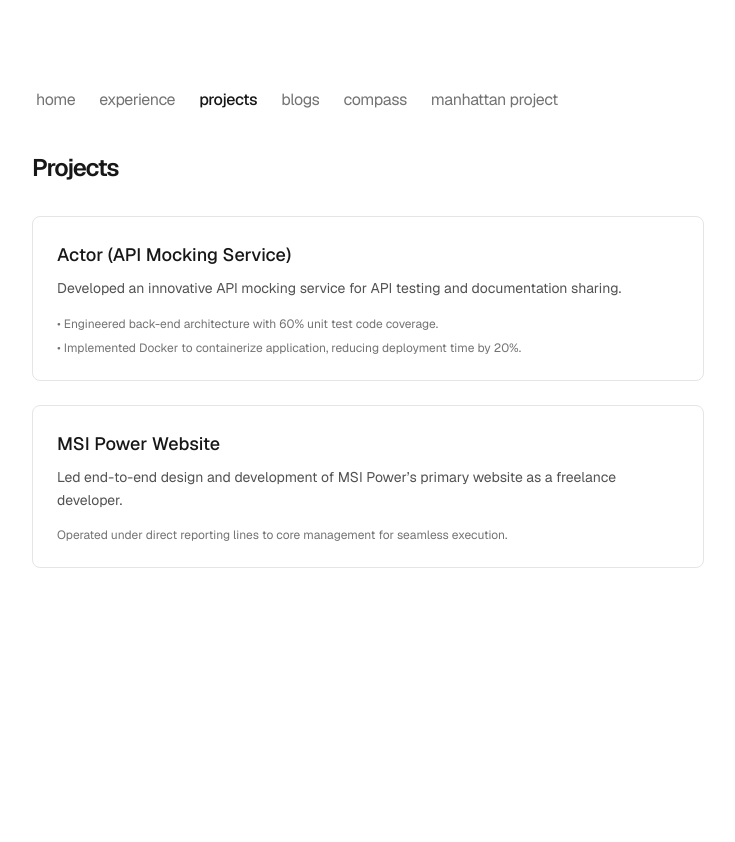
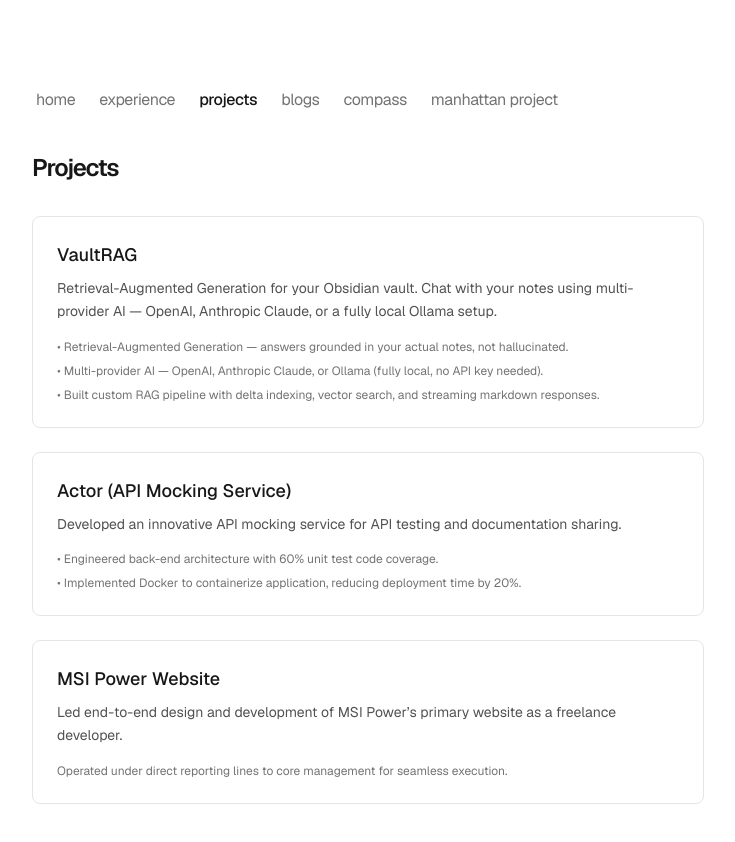
Before and after one commit to suraj-singh-in/portfolio, a Next.js app: page /projects in a window 1280 px wide. Shown: the top 842 px of the page, without its empty margins (272-1007 px from the left). Before the commit the page ends 800 px from the top, so only its background shows below. Built offline with nearby package versions, Linux system fonts and the light colour scheme.

Commit message:
Added vault rag

```diff
--- a/app/projects/page.tsx
+++ b/app/projects/page.tsx
@@ -5,6 +5,34 @@ const ProjectsPage = () => (
         <h1 className="font-semibold text-2xl mb-8 tracking-tighter text-neutral-900 dark:text-neutral-100">Projects</h1>
 
         <div className="grid grid-cols-1 gap-6">
+
+            {/* Project 3  */}
+            <a
+                href="https://github.com/suraj-singh-in/vaultrag/"
+                target="_blank" rel="noopener noreferrer"
+                className="group block border border-neutral-200 dark:border-neutral-800 rounded-lg p-6 hover:bg-neutral-50 dark:hover:bg-neutral-900 transition-all"
+            >
+                <div className="flex justify-between items-center mb-2">
+                    <h2 className="font-medium text-lg text-neutral-900 dark:text-neutral-100 flex items-center">
+                        VaultRAG
+                        <ArrowUpRight size={16} className="ml-1 opacity-0 group-hover:opacity-100 transition-opacity text-neutral-500" />
+                    </h2>
+                </div>
+                <p className="text-neutral-600 dark:text-neutral-400 text-sm mb-4 leading-relaxed">
+                    Retrieval-Augmented Generation for your Obsidian vault. Chat with your notes using multi-provider AI — OpenAI, Anthropic Claude, or a fully local Ollama setup.
+                </p>
+                <div className="text-xs text-neutral-500 dark:text-neutral-500 flex flex-col gap-2">
+                    <span className="flex items-start">
+                        • Retrieval-Augmented Generation — answers grounded in your actual notes, not hallucinated.
+                    </span>
+                    <span className="flex items-start">
+                        • Multi-provider AI — OpenAI, Anthropic Claude, or Ollama (fully local, no API key needed).
+                    </span>
+                    <span className="flex items-start">
+                        • Built custom RAG pipeline with delta indexing, vector search, and streaming markdown responses.
+                    </span>
+                </div>
+            </a>
 
             {/* Project 1 */}
             <a
```
Also changed, not shown: 1 other file (tests, documents, lock files or other folders).
